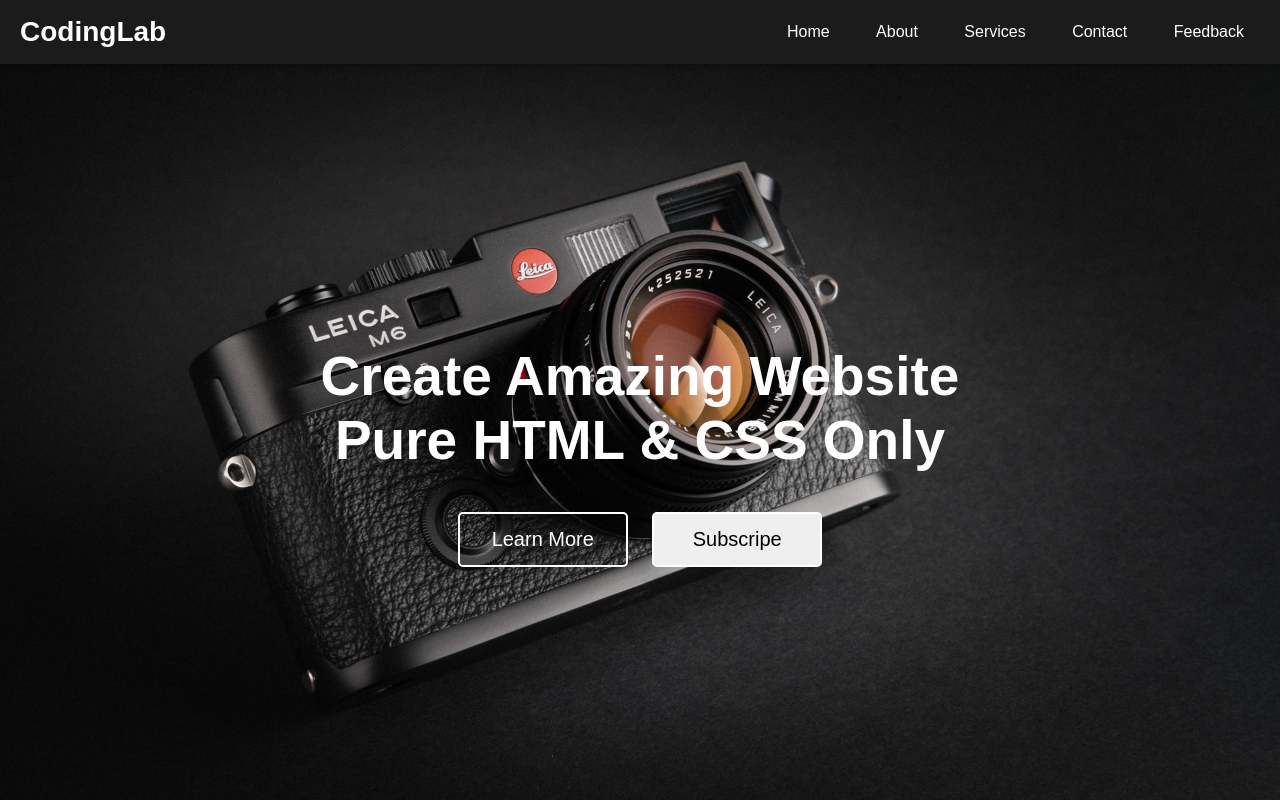
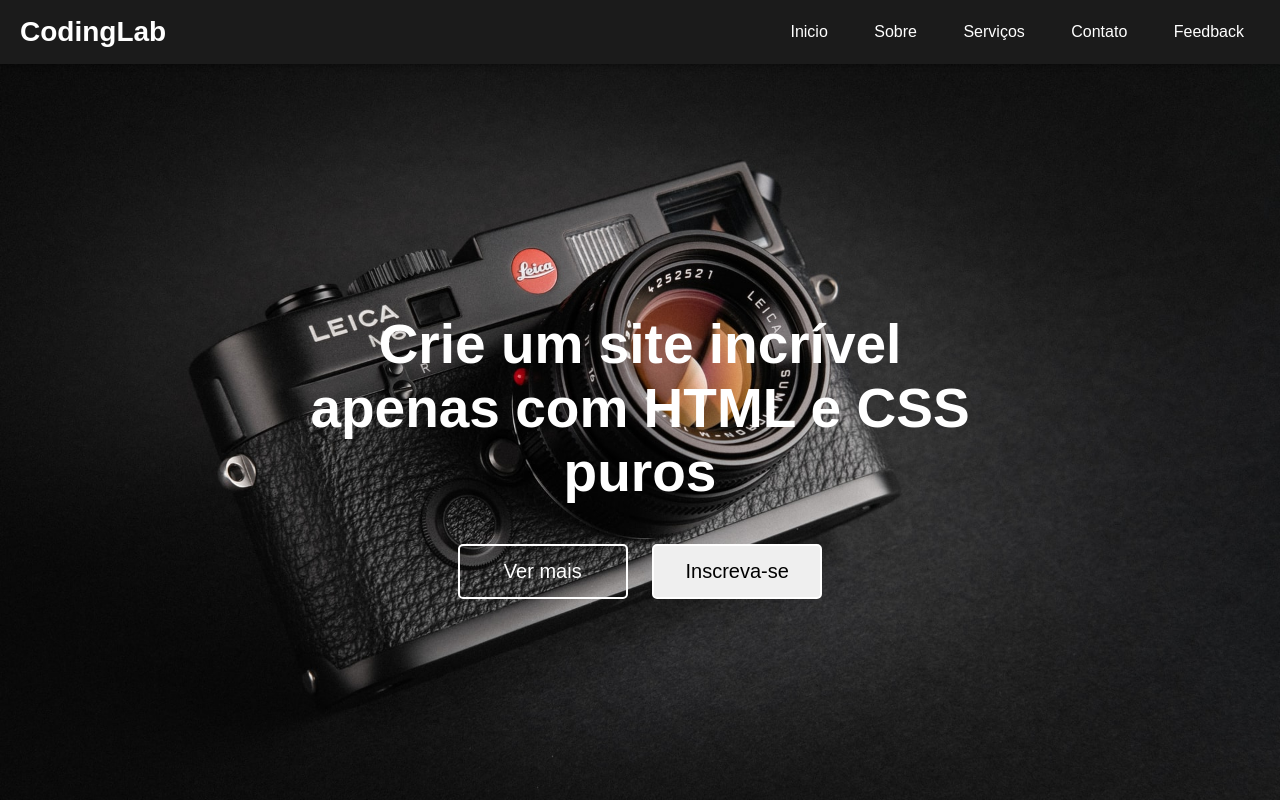
Before and after one commit to gabrieligardini/projeto21-Pagina-web-simples, a plain HTML site: page index.html in a window 1280 px wide. Drawn offline with Linux system fonts and the light colour scheme.

Commit message:
Update index.html

```diff
--- a/index.html
+++ b/index.html
@@ -20,20 +20,20 @@
             <span>CodingLab</span>
         </div>
         <div class="data">
-            <button>Home</button>
-            <button>About</button>
-            <button>Services</button>
-            <button>Contact</button>
+            <button>Inicio</button>
+            <button>Sobre</button>
+            <button>Serviços</button>
+            <button>Contato</button>
             <button>Feedback</button>
         </div>
     </div>
     <div class="content">
         <span>
-            <h1>Create Amazing Website Pure HTML & CSS Only</h1>
+            <h1>Crie um site incrível apenas com HTML e CSS puros</h1>
         </span>
         <span>
-            <button>Learn More</button>
-            <button>Subscripe</button>
+            <button>Ver mais</button>
+            <button>Inscreva-se</button>
         </span>
     </div>
 </body>
```
